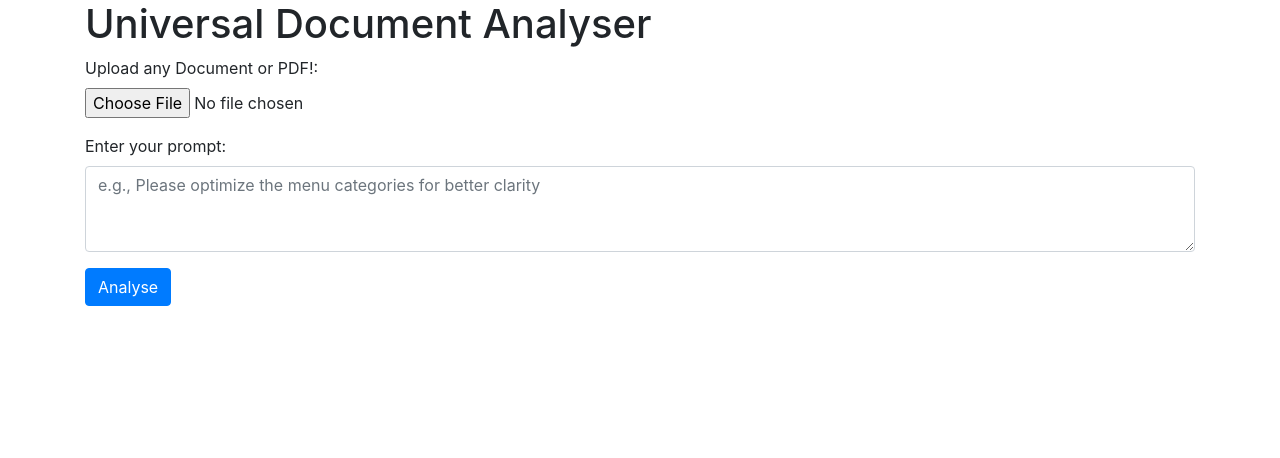
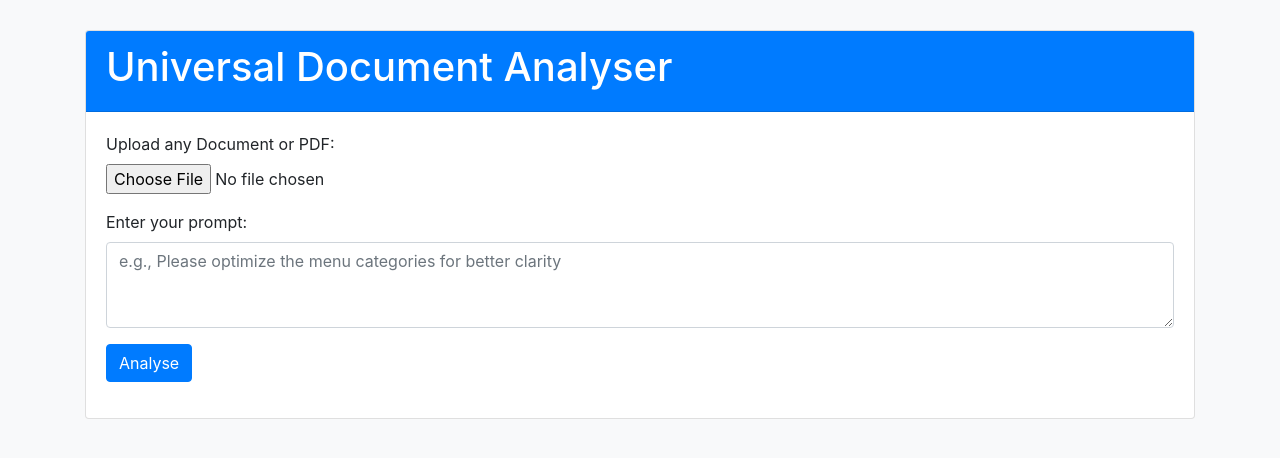
Before and after one commit to HalcyonLegion/Universal-File-Translator-And-Analyser, a Flask app: page / in a window 1280 px wide. Shown: the top 458 px of the page. Run offline with Flask 3, Linux system fonts and the light colour scheme; parts of the project's set-up code (start-up, migrations or seed data) failed here and were passed over; some libraries are stand-ins or nearby versions.

Commit message:
Updated Styles

```diff
--- a/templates/index.html
+++ b/templates/index.html
@@ -1,24 +1,39 @@
 <!DOCTYPE html>
-<html>
+<html lang="en">
 <head>
   <title>Universal Document Analyser</title>
-  <link rel="stylesheet" href="https://maxcdn.bootstrapcdn.com/bootstrap/4.5.2/css/bootstrap.min.css">
+  <link href="https://stackpath.bootstrapcdn.com/bootstrap/4.5.2/css/bootstrap.min.css" rel="stylesheet"/>
+  <style>
+    body {
+      padding: 10px;
+      background-color: #f8f9fa;
+    }
+    .card {
+      margin-top: 20px;
+    }
+  </style>
 </head>
 <body>
   <div class="container">
+    <div class="card">
+      <div class="card-header bg-primary text-white">
         <h1>Universal Document Analyser</h1>
+      </div>
+      <div class="card-body">
         <form id="menu_form" method="post" enctype="multipart/form-data">
           <div class="form-group">
-        <label for="menu_image">Upload any Document or PDF!:</label>
+            <label for="menu_image">Upload any Document or PDF: </label>
             <input type="file" class="form-control-file" id="menu_image" name="menu_image" accept="application/pdf" required>
           </div>
           <div class="form-group">
-        <label for="prompt_input">Enter your prompt:</label>
+            <label for="prompt_input">Enter your prompt: </label>
             <textarea class="form-control" id="prompt_input" name="prompt" rows="3" placeholder="e.g., Please optimize the menu categories for better clarity"></textarea>
           </div>
           <button id="submit_btn" type="submit" class="btn btn-primary">Analyse</button>
         </form>
-    <div id="analysis_results"></div>
+        <div id="analysis_results" class="mt-3"></div>
+      </div>
+    </div>
   </div>
 
   <script src="https://code.jquery.com/jquery-3.6.0.min.js"></script>
```
Lines whose indentation alone changed are shown as unchanged.
